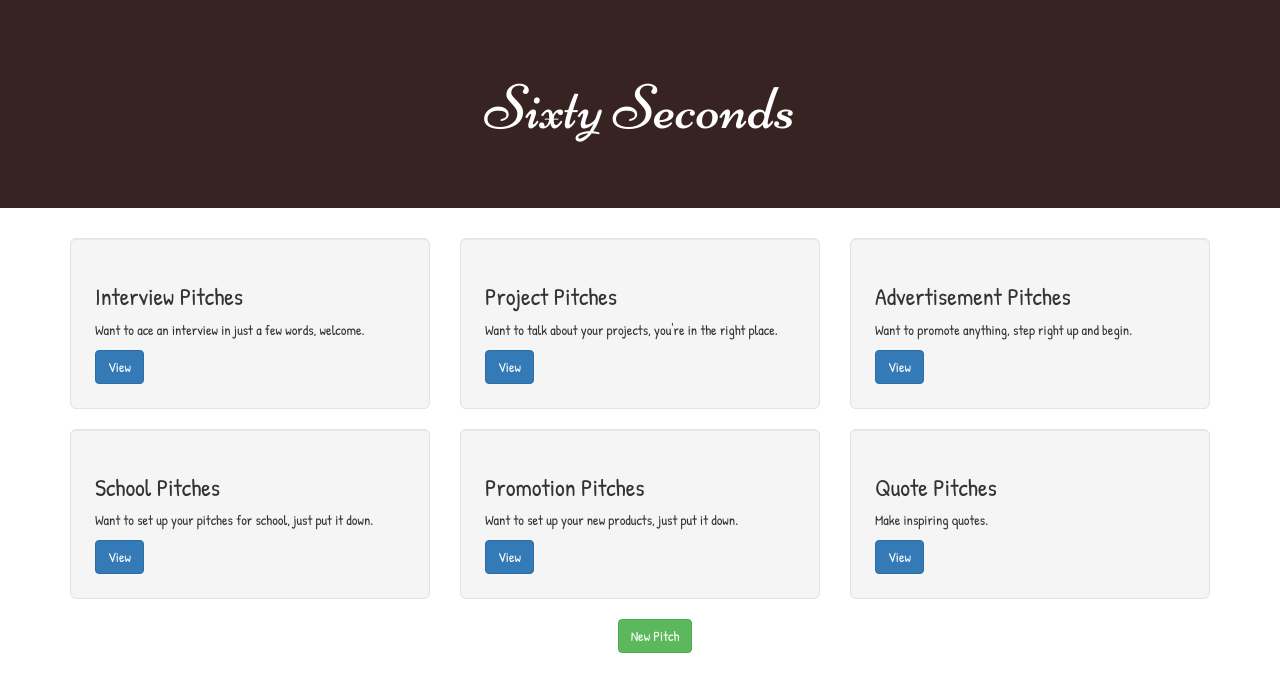
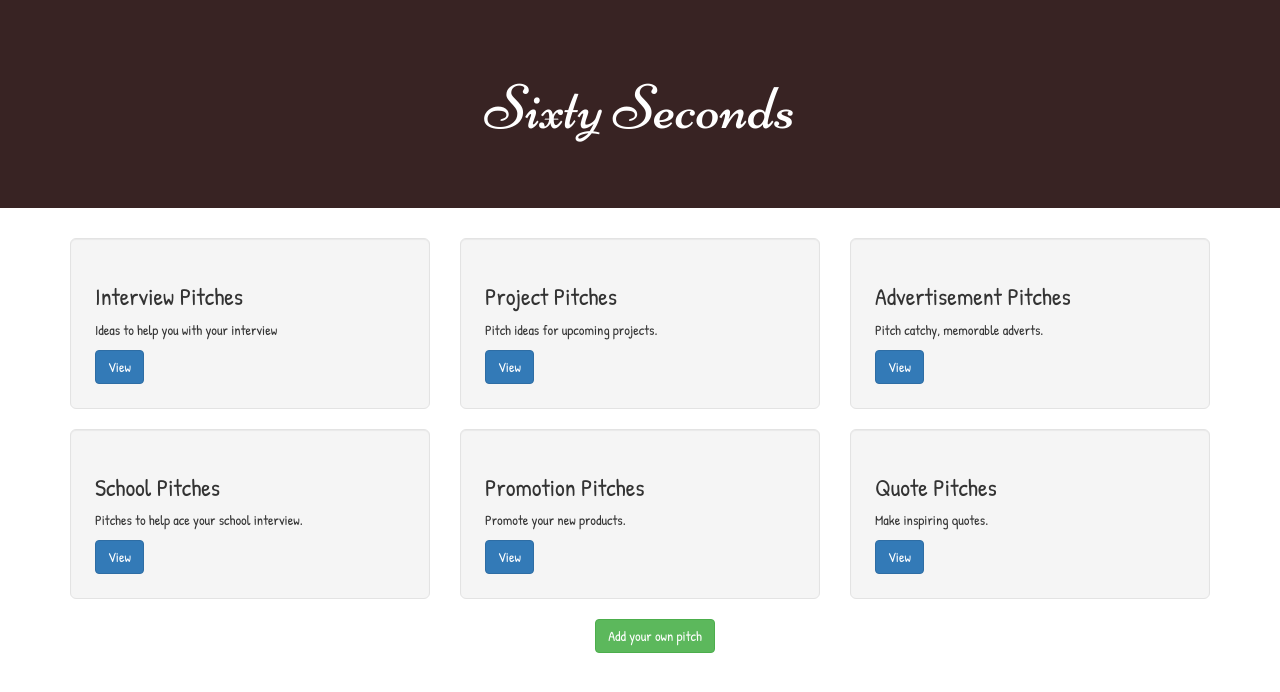
Before and after one commit to rose-okoth/sixty-seconds, a Flask app: page / in a window 1280 px wide. Shown: the part 54-746 px from the top of the page. Run offline with Flask 2, Linux system fonts and the light colour scheme; data that the repository does not hold is empty; some libraries are stand-ins or nearby versions.

Commit message:
update index html content

```diff
--- a/app/templates/index.html
+++ b/app/templates/index.html
@@ -22,35 +22,35 @@
         <div class="col-md-4">
             <div class="well well-lg">
                 <h3>Interview Pitches</h3>
-                <p>Want to ace an interview in just a few words, welcome.</p>
+                <p>Ideas to help you with your interview</p>
                 <a href="{{url_for('main.interview_pitches')}}" class="btn btn-primary -center">View</a>
             </div>
         </div>
         <div class="col-md-4">
             <div class="well well-lg">
                 <h3>Project Pitches</h3>
-                <p>Want to talk about your projects, you're in the right place.</p>
+                <p>Pitch ideas for upcoming projects.</p>
                 <a href="{{url_for('main.project_pitches')}}" class="btn btn-primary -center">View</a>
             </div>
         </div>
         <div class="col-md-4">
             <div class="well well-lg">
                 <h3>Advertisement Pitches</h3>
-                <p>Want to promote anything, step right up and begin.</p>
+                <p>Pitch catchy, memorable adverts.</p>
                 <a href="{{url_for('main.advertisement_pitches')}}" class="btn btn-primary -center">View</a>
             </div>
         </div>
         <div class="col-md-4">
             <div class="well well-lg">
                 <h3>School Pitches</h3>
-                <p>Want to set up your pitches for school, just put it down.</p>
+                <p>Pitches to help ace your school interview.</p>
                 <a href="{{url_for('main.school_pitches')}}" class="btn btn-primary -center">View</a>
             </div>
         </div>
         <div class="col-md-4">
             <div class="well well-lg">
                 <h3>Promotion Pitches</h3>
-                <p>Want to set up your new products, just put it down.</p>
+                <p>Promote your new products.</p>
                 <a href="{{url_for('main.promotion_pitches')}}" class="btn btn-primary -center">View</a>
             </div>
         </div>
@@ -64,7 +64,7 @@
     </div>
 
     <div class="container text-center" style="padding-bottom: 20px; font-family: 'Patrick Hand', cursive;">
-        <a href="{{url_for('main.new_pitch')}}" class="btn btn-success">New Pitch</a>
+        <a href="{{url_for('main.new_pitch')}}" class="btn btn-success">Add your own pitch</a>
     </div>
 
 </div>
```
